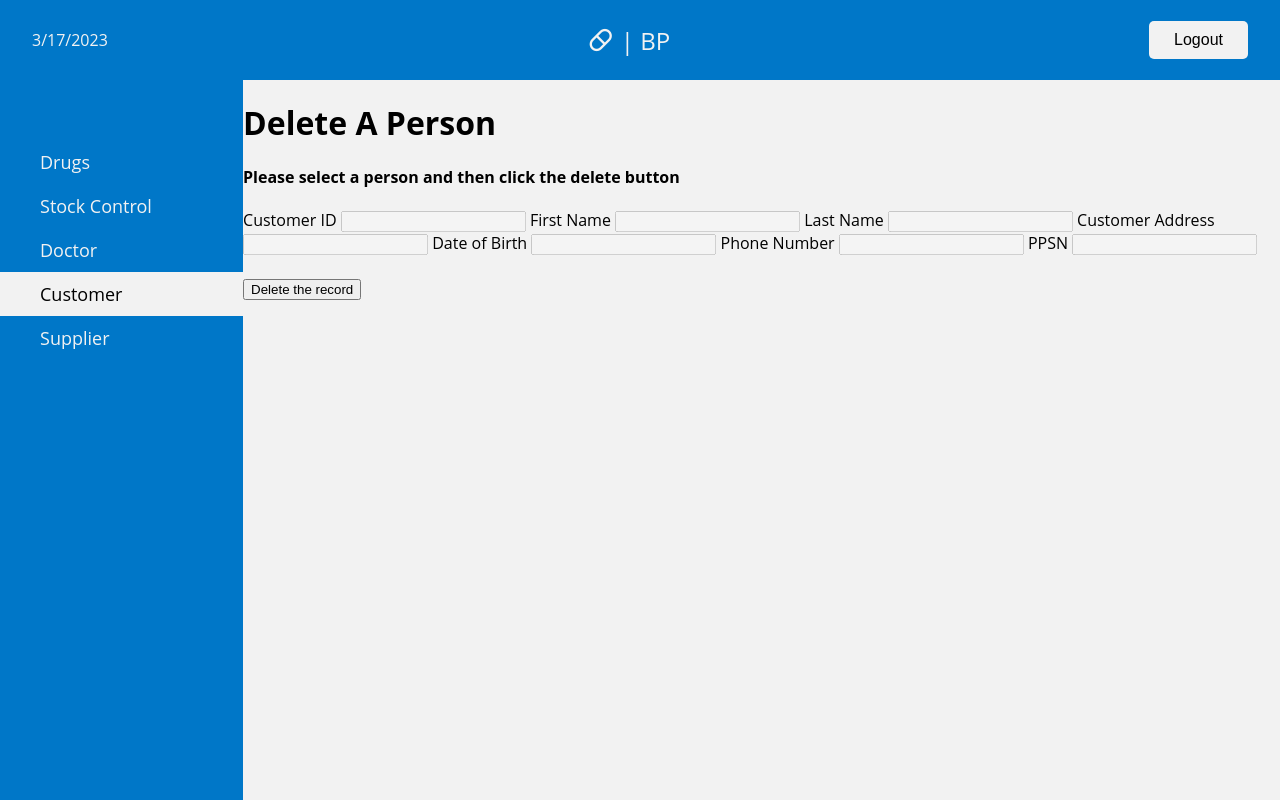
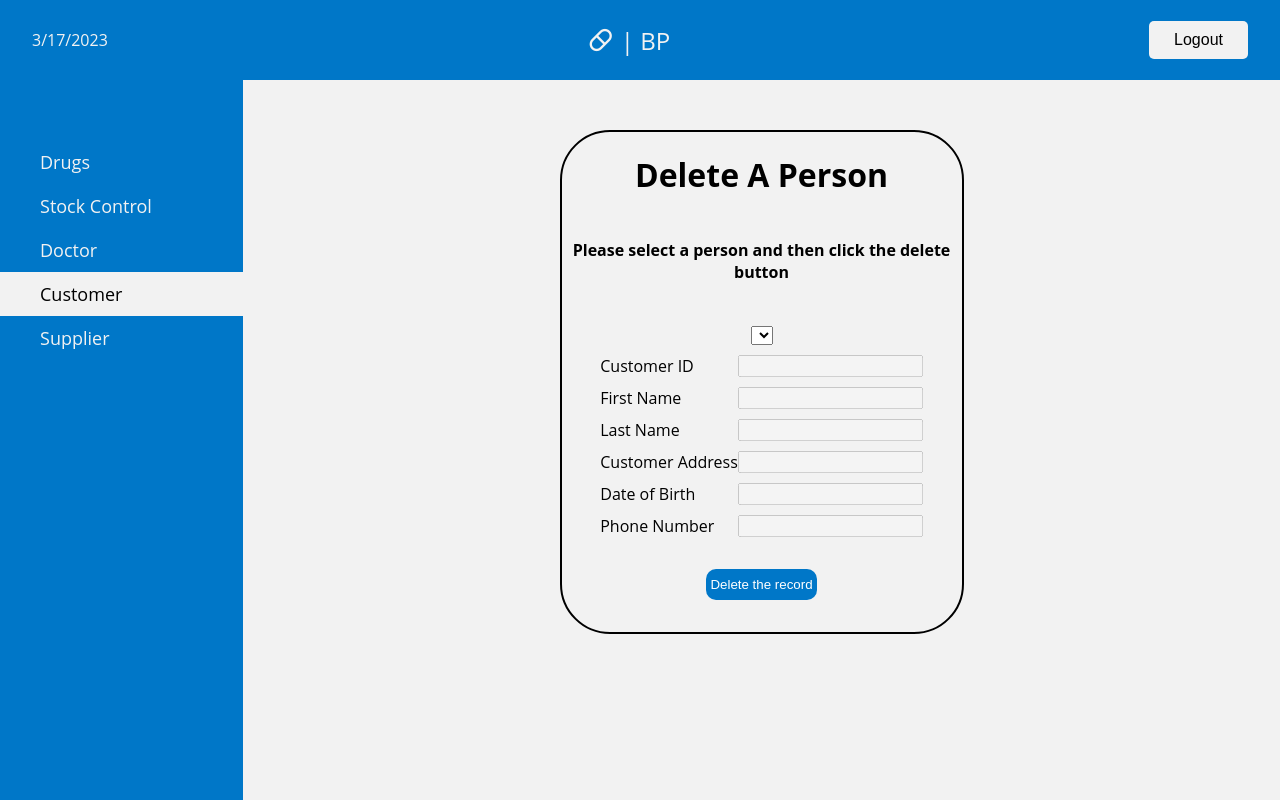
Before and after one commit to DoyleAaron/Project-22-23, a PHP site: page /custDelete.php in a window 1280 px wide. Run offline with PHP 8.4, Linux system fonts and the light colour scheme; data that the repository does not hold is empty.

Commit message:
Delete 100% Finished

```diff
--- a/customerDelete/Delete.css
+++ b/customerDelete/Delete.css
@@ -117,4 +117,39 @@ body .vertical-nav a:hover {
 main {
     width: 100%;
     min-height: 100%;
+	align-items: center;
+	padding-top: 50px;
 }
+
+.form-container{
+    display: flex;
+	flex-direction: column;
+    background-color: var(--bg-sect-div);
+    border: 2px black solid;
+    height: 500px;
+    width: 400px;
+    border-radius: 50px;
+    align-items: center;
+	margin: auto;
+	text-align: center;
+}
+
+.inputbox{
+    display: flex;
+	flex-direction: row;
+	justify-content: space-between;
+    margin: 10px;
+}
+
+.buttoncss{
+    border: none;
+    background-color: var(--cool-blue);
+    margin: 4px 10px;
+    border-radius: 10px;
+    padding: 8px 4px;
+	color: white;
+    cursor: pointer;
+    text-align: center;
+	align-items: center;
+	margin: auto;
+}
--- a/customerDelete/custDelete.php
+++ b/customerDelete/custDelete.php
@@ -22,27 +22,24 @@ include '../assets/php/db_connection.php';
         var sel = document.getElementById("listbox");
         var result;
         result = sel.options[sel.selectedIndex].value;
-        var personDetails = result.split(',');
-        document.getElementById("display").innerHTML = "The details of the selected person are: " + result;
-        document.getElementsById("delID").value = personDetails[0];
-        document.getElementsById("delfirstName").value = personDetails[1];
-        document.getElementsById("delsecondName").value = personDetails[2];
-        document.getElementsById("delcustomerAddress").value = personDetails[3];
-        document.getElementsById("deldob").value = personDetails[4];
-        document.getElementsById("deltelephoneNumber").value = personDetails[5];
-        document.getElementsById("delPPSN").value = personDetails[6];
+        var customerDetails = result.split(',');
+        document.getElementById("delID").value = customerDetails[0];
+        document.getElementById("delfirstName").value = customerDetails[1];
+        document.getElementById("delsecondName").value = customerDetails[2];
+        document.getElementById("delcustomerAddress").value = customerDetails[3];
+        document.getElementById("deldob").value = customerDetails[4];
+        document.getElementById("deltelephoneNumber").value = customerDetails[5];
     }
     function confirmCheck(){
         var response;
         response = confirm('Are you sure you want to delete this person?');
-        if(repsonse){
-        document.getElementsById("delID").disabled = false;
-        document.getElementsById("delfirstName").disabled = false;
-        document.getElementsById("delsecondName").disabled = false;
-        document.getElementsById("delcustomerAddress").disabled = false;
-        document.getElementsById("deldob").disabled = false;
-        document.getElementsById("deltelephoneNumber").disabled = false;
-        document.getElementsById("delPPSN").disabled = false;
+        if(response){
+        document.getElementById("delID").disabled = false;
+        document.getElementById("delfirstName").disabled = false;
+        document.getElementById("delsecondName").disabled = false;
+        document.getElementById("delcustomerAddress").disabled = false;
+        document.getElementById("deldob").disabled = false;
+        document.getElementById("deltelephoneNumber").disabled = false;
         return true;
         } else{
             populate();
@@ -72,33 +69,46 @@ include '../assets/php/db_connection.php';
             <a href="#">Supplier</a>
         </div>
         <main>
-        <h1>Delete A Person</h1>
-        <h4>Please select a person and then click the delete button</h4>
+			<div class="form-container">
+        <h1 align="center">Delete A Person</h1>
+        <h4 align="center">Please select a person and then click the delete button</h4>
+		<?php include 'listbox.php'; ?>
         <form name="deleteForm" action="delete.php" onsubmit="return confirmCheck()" method="post">
 
-            <label for="delid">Customer ID</label>
-            <input type="text" name="delid" id="delid" disabled>
+			<div class="inputbox">
+            <label for="delID">Customer ID</label>
+            <input type="text" name="delID" id="delID" disabled>
+			</div>
 
+			<div class="inputbox">
             <label for="delfirstName">First Name</label>
             <input type="text" name="delfirstName" id="delfirstName" disabled>
+			</div>
 
+			<div class="inputbox">
             <label for="delsecondName">Last Name</label>
             <input type="text" name="delsecondName" id="delsecondName" disabled>
+			</div>
 
+			<div class="inputbox">
             <label for="delcustomerAddress">Customer Address</label>
             <input type="text" name="delcustomerAddress" id="delcustomerAddress" disabled>
+			</div>
 
+			<div class="inputbox">
             <label for="deldob">Date of Birth</label>
             <input type="text" name="deldob" id="deldob" title="format is dd-mm-yyyy" disabled>
+			</div>
 
+			<div class="inputbox">
             <label for="deltelephoneNumber">Phone Number</label>
             <input type="text" name="deltelephoneNumber" id="deltelephoneNumber" disabled>
+			</div>
 
-            <label for="delPPSN">PPSN</label>
-            <input type="text" name="delPPSN" id="delPPSN" disabled>
-
-            <br><br>
-            <input type="submit" value="Delete the record">
+			<br>
+            <input type="submit" value="Delete the record" class ="buttoncss" align="center">
+				</form>
+			</div>
         </main>
     </div>
 </body>
--- a/customerDelete/listbox.php
+++ b/customerDelete/listbox.php
@@ -20,9 +20,8 @@ while($row = mysqli_fetch_array($result))
     $dob = date_create($row['dob']);
     $dob = date_format($dob,"Y-m-d");
     $telephoneNumber = $row['telephoneNumber'];
-    $PPSN = $row['PPSN'];
 
-    $allText = "$customerID,$firstName,$secondName,$customerAddress,$dob,$telephoneNumber,$PPSN";
+    $allText = "$customerID,$firstName,$secondName,$customerAddress,$dob,$telephoneNumber";
     echo "<option value = '$allText'>$firstName  $secondName </option>";
 }
 
```
Also changed, not shown: customerDelete/delete.php (+20 -8 lines).
